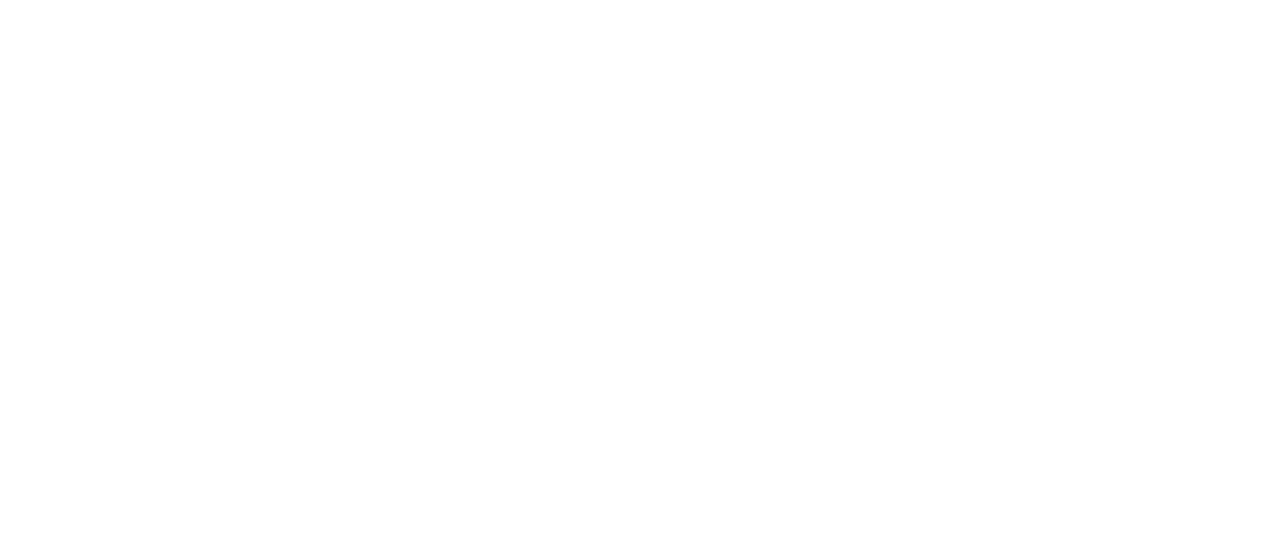
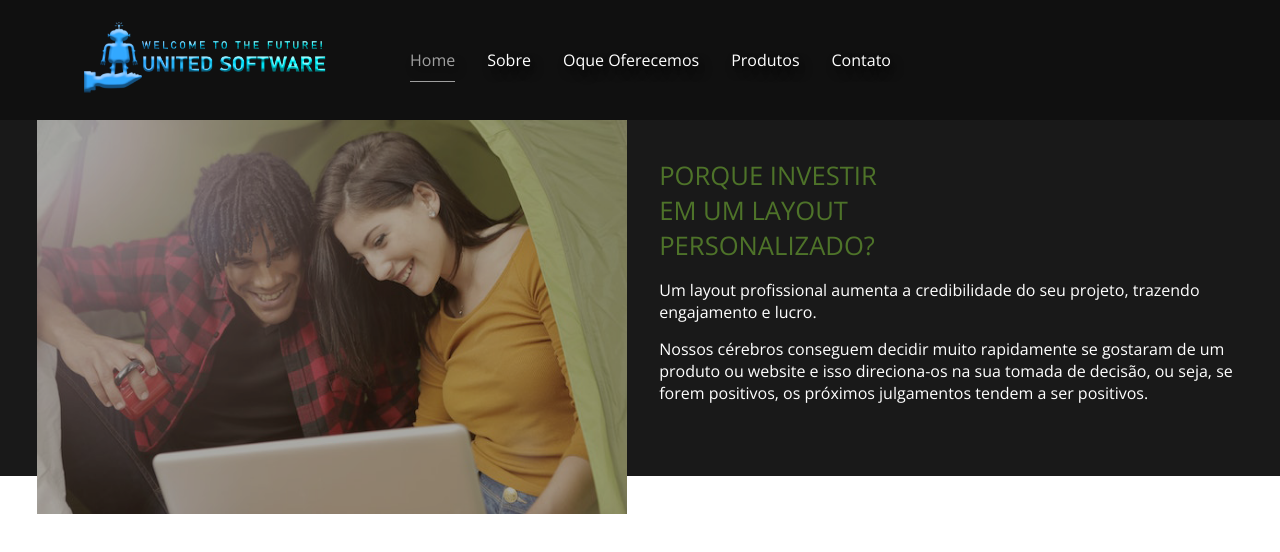
Before and after one commit to zezerinomattos/unitedsoftware, a React (Create React App) app: page /produtos in a window 1280 px wide. Before the commit this address had no page. Shown: the top 552 px of the page. Built offline with nearby package versions, Linux system fonts and the light colour scheme; a web font is replaced by a local one.

Commit message:
Header de Produtos finalizada

```diff
--- a/src/components/Footer/index.js
+++ b/src/components/Footer/index.js
@@ -32,8 +32,8 @@
                     <li><Link to='/'>Home</Link></li>
                     <li><Links activeClass="active" to="sobre" spy={true} smooth={true} offset={-50} duration={500}>Sobre</Links></li>
                     <li><Links activeClass="active" to="paginas" spy={true} smooth={true} offset={0} duration={500}>Oque Oferecemos</Links></li>
-                    <li><Link to='produtos'>Produtos</Link></li>
-                    <li><Link to='contato'>Contato</Link></li>
+                    <li><Link to='/produtos'>Produtos</Link></li>
+                    <li><Link to='/contato'>Contato</Link></li>
                 </ul>
 
                 <ul className='redes-sociais'>
--- a/src/components/Navbar/index.js
+++ b/src/components/Navbar/index.js
@@ -32,8 +32,8 @@
                 <li><Links className={option === 'sobre' ? 'optionActived' : null} onClick={() => setOption('sobre')} activeClass="active" to="sobre" spy={true} smooth={true} offset={-150} duration={500} >Sobre</Links></li>
                 <li><Links className={option === 'oque-oferecemos' ? 'optionActived' : null} onClick={() => setOption('oque-oferecemos')} activeClass="active" to="paginas" spy={true} smooth={true} offset={0} duration={500}>Oque Oferecemos</Links></li>
 
-                <li><Link to='produtos' className={option === 'produtos' ? 'optionActived' : null} onClick={() => setOption('produtos')}>Produtos</Link></li>
-                <li><Link to='contato' className={option === 'contato' ? 'optionActived' : null} onClick={() => setOption('contato')}>Contato</Link></li>
+                <li><Link to='/produtos' className={option === 'produtos' ? 'optionActived' : null} onClick={() => setOption('produtos')}>Produtos</Link></li>
+                <li><Link to='/contato' className={option === 'contato' ? 'optionActived' : null} onClick={() => setOption('contato')}>Contato</Link></li>
             </ul>
 
             <ul className='menu-humburguer'>
--- a/src/routes/index.js
+++ b/src/routes/index.js
@@ -4,6 +4,7 @@
 // MY IMPORTS
 import Home from '../views/Home';
 import Contato from '../views/Contato';
+import Produtos from '../views/Produtos';
 
 export default function RoutesApp(){
     return(
@@ -11,7 +12,7 @@
             <Routes >
                 <Route path='/' element={ <Home /> } />
                 <Route path='/contato' element={<Contato /> } />
-
+                <Route path='/produtos' element={<Produtos />} />
             </Routes>
         </BrowserRouter>
     )
--- a/src/views/Home/index.js
+++ b/src/views/Home/index.js
@@ -82,7 +82,7 @@
                     <h4>DEIXE NOSSA EQUIPE TE SURPREENDER!</h4>
                 </div>
                 <div className='paginas-inferior'>
-                    <div className='paginas-inferior-textos' data-aos='fade-right'>
+                    <div className='paginas-inferior-textos'>
                         <h2>EXPERIÊNCIA VISUAL MODERNA</h2>
                         <p>
                             Você não percebe, mas quando vamos comprar um produto em um e-commerce ou visitar um site de uma empresa, intuitiva e rapidamente nosso cérebro recebe todas as informações visuais dos mesmos.
@@ -91,7 +91,7 @@
                             Quando visualizamos uma loja, um site ou uma página bem organizada e com um belo design, são ativados gatilhos mentais sem percebemos e logo vem em nossa mente que "esse local é confiável". Isso se torna um fator determinante para que a venda se concretize.
                         </p>
                     </div>
-                    <div className='paginas-inferior-img' data-aos='fade-left' >
+                    <div className='paginas-inferior-img'>
                         <img src={imgPaginaCapa} alt="Imagem de Capa" />
                     </div>
                 </div>
--- /dev/null
+++ b/src/views/Produtos/index.js
@@ -0,0 +1,33 @@
+import React from 'react';
+
+
+// MY IMPORTS
+import './style.css';
+import './responsive.css';
+import Navbar from '../../components/Navbar';
+
+// Images
+import imgCapaHeader from '../../assets/headerProdutos.png';
+
+export default function Produtos(){
+    return(
+        <header>
+            <Navbar />
+            <div className='header-container'>
+                <div className='imagem'>
+                    <img src={imgCapaHeader} alt="Imagem de Capa" />
+                </div>
+                <div className='textos'>
+                    <h1>PORQUE INVESTIR <br /> EM UM LAYOUT <br /> PERSONALIZADO?</h1>
+
+                    <p>
+                        Um layout profissional aumenta a credibilidade do seu projeto, trazendo <br /> engajamento e lucro.
+                    </p>
+                    <p>
+                        Nossos cérebros conseguem decidir muito rapidamente se gostaram de um <br/> produto ou website e isso direciona-os na sua tomada de decisão, ou seja, se <br/> forem positivos, os próximos julgamentos tendem a ser positivos.
+                    </p>
+                </div>
+            </div>
+        </header>
+    );
+}
--- /dev/null
+++ b/src/views/Produtos/responsive.css
@@ -0,0 +1,24 @@
+/*----------------------------*/
+/*          TABLET            */
+/*----------------------------*/
+/*---------- HEADER ----------*/
+
+@media(max-width: 1215px) {
+    header div.header-container{
+        flex-direction: column;
+        flex-direction: column;
+        flex-wrap: nowrap;
+    }
+
+    /*---------- IMAGEM ----------*/
+    header div.header-container div.imagem{
+        margin-bottom: 2rem;
+    }
+
+    /*---------- DIV TEXTOS ----------*/
+    header div.header-container div.textos{
+        max-width: 90%;
+        margin-left: 0;
+        margin-right: 0;
+    }
+}
--- /dev/null
+++ b/src/views/Produtos/style.css
@@ -0,0 +1,81 @@
+/*
+CORES
+Azul escuro = #13182B
+Branco = #FFFF
+Azul quem sou = #00082C   #09102B
+div#teste{
+    background-color: aquamarine;
+    position: fixed;
+    top: 0; left: 0;
+    width: 300px;
+    height: 60px;
+    z-index: 10;
+    color: #000;
+    Laranja: #F25C05
+    Laranja: #F27405
+    Azul: #049DD9
+    Verde: #4E7329
+}
+TIPOGRAFIA
+font-family: 'Fredericka the Great', cursive;
+font-family: 'Open Sans', sans-serif;
+font-family: 'Pacifico', cursive;
+*/
+
+/*----------------------------*/
+/*          HEADER            */
+/*----------------------------*/
+
+header {
+    width: 100%;
+    background-color: #191919;
+    padding-bottom: 20px;
+}
+
+header div.header-container{
+    width: 100%;
+    display: flex;
+    flex-flow: row wrap;
+    justify-content: center;
+    align-items: center;
+}
+
+/*---------- IMAGEM ----------*/
+
+header div.header-container div.imagem{
+    max-width: 590px;
+    max-height: 42vh;
+}
+
+header div.header-container div.imagem img{
+    max-width: 100%;
+    max-height: 100%;
+}
+
+/*---------- DIV TEXTOS ----------*/
+
+header div.header-container div.textos{
+    max-width: 50%;
+    display: flex;
+    flex-direction: column;
+    align-items: flex-start;
+
+    margin-left: 2rem;
+    margin-right: 10px;
+}
+
+header div.header-container div.textos h1{
+    color: #4E7329;
+    font-weight: 500;
+    font-family: 'Open Sans', sans-serif;
+    margin-bottom: 1rem;
+
+    font-size: max(25px, 2vw);
+}
+
+header div.header-container div.textos p{
+    color: #FFF;
+    font-family: 'Open Sans', sans-serif;
+    font-size: max(16px, 1vw);
+    margin-bottom: 15px;
+}
```
Also changed, not shown: src/assets/HeaderZezerino.png (deleted), src/assets/headerProdutos.png (renamed from src/assets/sobre2.png).
